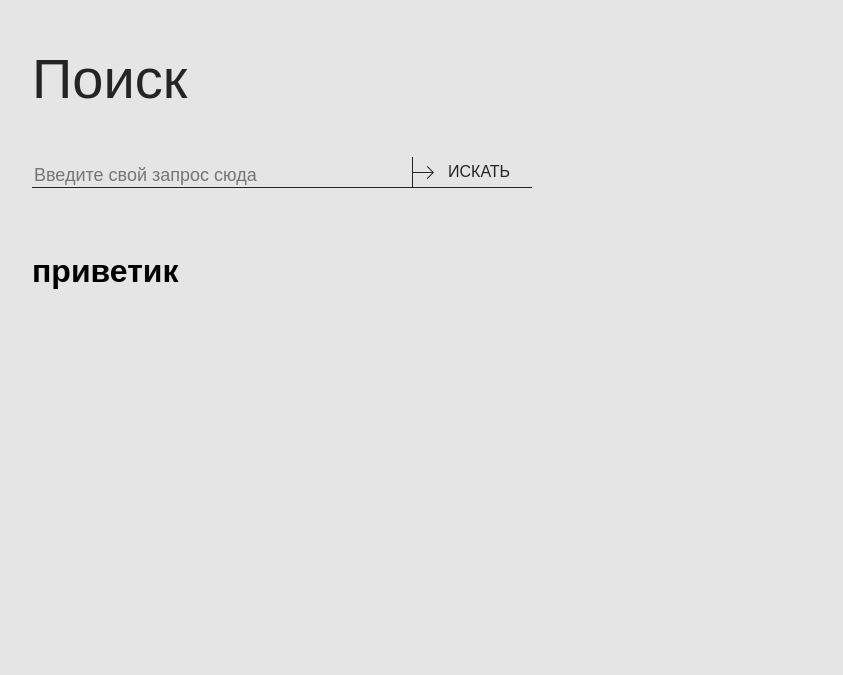
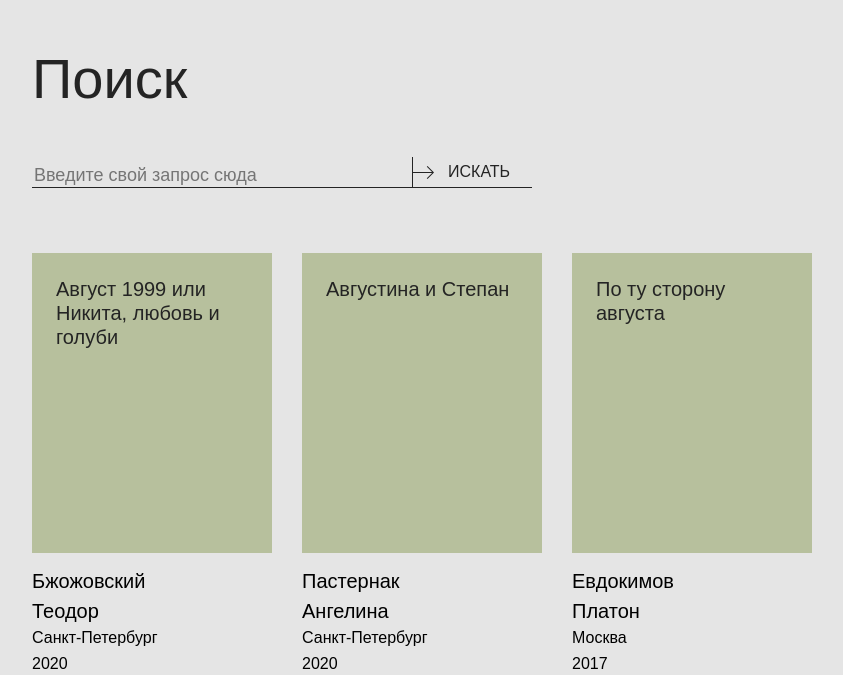
Before and after one commit to LizaVasina/lubimovka-test, a React (Create React App) app: page / in a window 1280 px wide. Shown: the part 149-824 px from the top of the page, without its empty margins (88-931 px from the left). Before the commit the page ends 800 px from the top, so only its background shows below. Built offline with nearby package versions, Linux system fonts and the light colour scheme.

Commit message:
feat: create playcard app component and results containers

```diff
--- /dev/null
+++ b/src/blocks/playcard/__author-name/_last/playcard__author-name_last.css
@@ -0,0 +1,3 @@
+.playcard__author-name_last {
+  margin: 16px 0 0;
+}
--- /dev/null
+++ b/src/blocks/playcard/__author-name/playcard__author-name.css
@@ -0,0 +1,7 @@
+.playcard__author-name {
+  font-size: 20px;
+  font-weight: 400;
+  line-height: 24px;
+  margin: 6px 0 0;
+  text-align: left;
+}
--- /dev/null
+++ b/src/blocks/playcard/__cover/playcard__cover.css
@@ -0,0 +1,7 @@
+.playcard__cover {
+  width: 240px;
+  height: 300px;
+  background-color: #b7c09d;
+  padding: 24px;
+  box-sizing: border-box;
+}
--- /dev/null
+++ b/src/blocks/playcard/__info/playcard__info.css
@@ -0,0 +1,6 @@
+.playcard__info {
+  font-size: 16px;
+  font-weight: 300;
+  line-height: 22px;
+  margin: 4px 0 0;
+}
--- /dev/null
+++ b/src/blocks/playcard/__title/playcard__title.css
@@ -0,0 +1,7 @@
+.playcard__title {
+  font-size: 20px;
+  font-weight: 400;
+  line-height: 24px;
+  color: #242424;
+  margin: 0;
+}
--- /dev/null
+++ b/src/blocks/playcard/playcard.css
@@ -0,0 +1,4 @@
+.playcard {
+  max-width: 240px;
+  margin: 0;
+}
--- /dev/null
+++ b/src/blocks/results/__authors/results__authors.css
@@ -0,0 +1,3 @@
+.results__authors {
+  width: 300px;
+}
--- /dev/null
+++ b/src/blocks/results/__plays/results__plays.css
@@ -0,0 +1,7 @@
+.results__plays {
+  width: 780px;
+  display: flex;
+  flex-direction: row;
+  justify-content: space-between;
+  align-items: flex-start;
+}
--- /dev/null
+++ b/src/blocks/results/results.css
@@ -0,0 +1,7 @@
+.results {
+  width: 1170px;
+  display: flex;
+  flex-direction: row;
+  justify-content: space-between;
+  align-items: flex-start;
+}
--- a/src/components/App.js
+++ b/src/components/App.js
@@ -17,11 +17,28 @@ function App() {
           </div>
         </form>
 
-        <div class="results">
-          <div class="results__plays">
-            <PlayCard />
+        <div className="results">
+          <div className="results__plays">
+            <PlayCard
+              title="Август 1999 или Никита, любовь и голуби"
+              lastName="Бжожовский"
+              firstName="Теодор"
+              city="Санкт-Петербург"
+              year="2020" />
+            <PlayCard
+              title="Августина и Степан"
+              lastName="Пастернак"
+              firstName="Ангелина"
+              city="Санкт-Петербург"
+              year="2020"/>
+            <PlayCard
+              title="По ту сторону августа"
+              lastName="Евдокимов"
+              firstName="Платон"
+              city="Москва"
+              year="2017"/>
           </div>
-          <div class="results__authors">
+          <div className="results__authors">
 
           </div>
         </div>
--- a/src/components/PlayCard.js
+++ b/src/components/PlayCard.js
@@ -1,8 +1,20 @@
 import React from 'react';
 
-function PlayCard() {
+function PlayCard(props) {
     return (
-        <h1>приветик</h1>
+        <div className="playcard">
+            <div className ="playcard__cover">
+                <p className="playcard__title">
+                    {props.title}
+                </p>
+            </div>
+            <div className="playcard__text">
+                <p className="playcard__author-name playcard__author-name_last">{props.lastName}</p>
+                <p className="playcard__author-name playcard__author-name_first">{props.firstName}</p>
+                <p className="playcard__info playcard__info_city">{props.city}</p>
+                <p className="playcard__info playcard__info_year">{props.year}</p>
+            </div>
+        </div>
     )
 };
 
--- a/src/index.css
+++ b/src/index.css
@@ -3,9 +3,23 @@
 
 @import url(./blocks/page/page.css);
 
+/* form */
 @import url(./blocks/form/form.css);
 @import url(./blocks/form/__result-text/form__result-text.css);
 @import url(./blocks/form/__container/form__container.css);
 @import url(./blocks/form/__input/form__input.css);
 @import url(./blocks/form/__button/form__button.css);
 @import url(./blocks/form/__arrow/form__arrow.css);
+
+/* results */
+@import url(./blocks/results/results.css);
+@import url(./blocks/results/__plays/results__plays.css);
+@import url(./blocks/results/__authors/results__authors.css);
+
+/* playcard */
+@import url(./blocks/playcard/playcard.css);
+@import url(./blocks/playcard/__cover/playcard__cover.css);
+@import url(./blocks/playcard/__title/playcard__title.css);
+@import url(./blocks/playcard/__author-name/playcard__author-name.css);
+@import url(./blocks/playcard/__author-name/_last/playcard__author-name_last.css);
+@import url(./blocks/playcard/__info/playcard__info.css);
```
